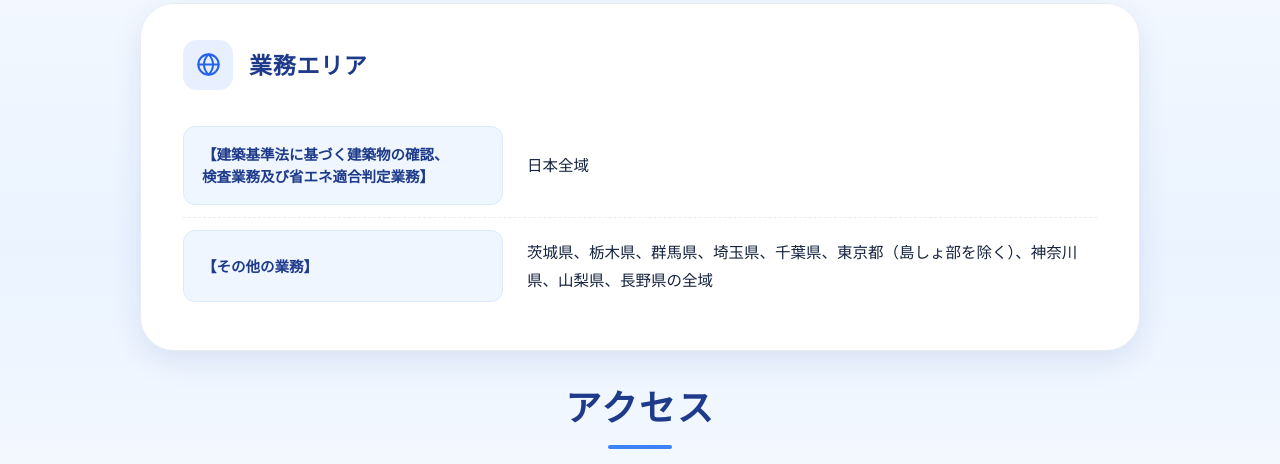
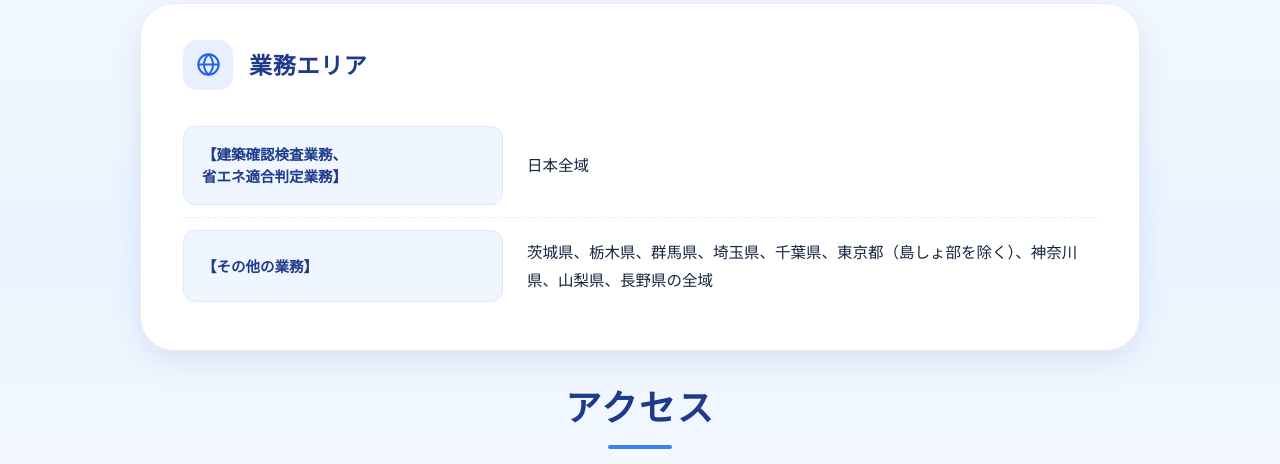
Before and after one commit to wkoi71/nihonkakuninn, a plain HTML site: page company.html in a window 1280 px wide. Shown: the part 1654-2118 px from the top of the page. Drawn offline with Linux system fonts and the light colour scheme.

Commit message:
会社概要の業務エリア表記と住宅性能評価の項目名を修正
- 会社概要: 業務エリアの項目名を「建築確認検査業務、省エネ適合判定業務」に簡素化
- 住宅性能評価: 「部門専任の管理者」→「部門の専任の管理者」（省エネ適合判定ページと表記を統一）

Co-Authored-By: Claude Opus 4.8 (1M context) <noreply@anthropic.com>

```diff
--- a/company.html
+++ b/company.html
@@ -323,7 +323,7 @@ document.getElementById("biz-objects").innerHTML = OBJECTS.map(o => `
   </div>`).join("");
 
 const AREAS = [
-  { label: "【建築基準法に基づく建築物の確認、<br>検査業務及び省エネ適合判定業務】", val: "日本全域" },
+  { label: "【建築確認検査業務、<br>省エネ適合判定業務】", val: "日本全域" },
   { label: "【その他の業務】", val: "茨城県、栃木県、群馬県、埼玉県、千葉県、東京都（島しょ部を除く）、神奈川県、山梨県、長野県の全域" },
 ];
 document.getElementById("area-list").innerHTML = AREAS.map(a => `
```
Also changed, not shown: evaluation.html (+1 -1 lines).
